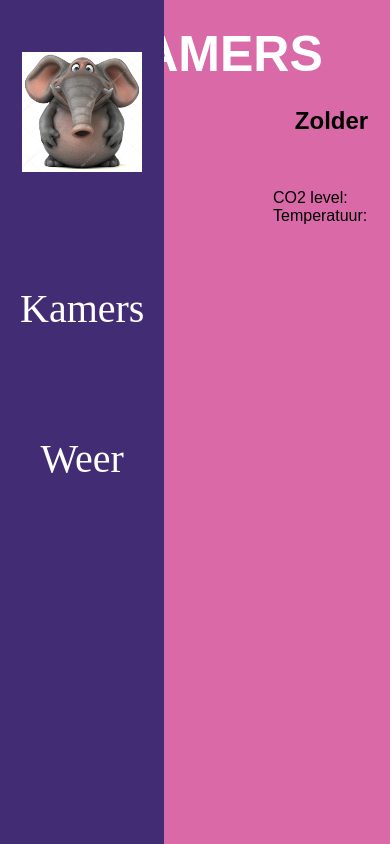
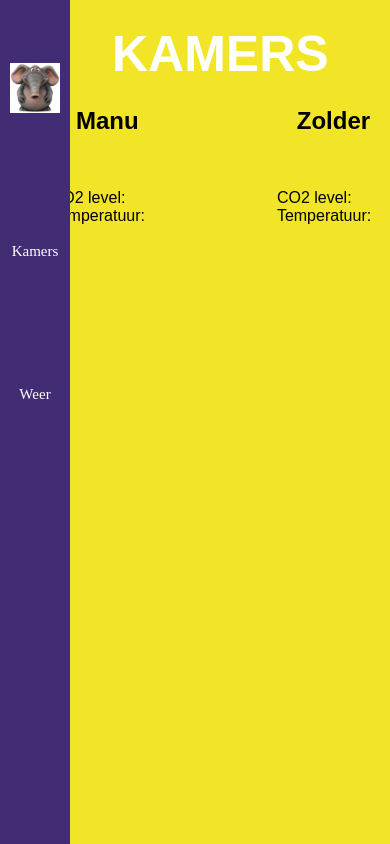
Before and after one commit to ManuVleurick/home_website, a Flask app: page / in a window 390 px wide, after a click on "Kamers". Run offline with Flask 2, Linux system fonts and the light colour scheme.

Commit message:
added first type of responsiveness for laptops and mobile phones

```diff
--- a/static/css/home_style.css
+++ b/static/css/home_style.css
@@ -131,3 +131,105 @@
 @keyframes fadeIn {
     100% { opacity:1 }
 }
+
+/* laptop */
+@media screen and (max-width: 1440px) {
+    nav a img {
+        width: 80px;
+        height: 80px;
+    }
+
+    nav a {
+        font-size: 20px;
+        color: #fff;
+        text-decoration: none;
+        padding: 10px;
+        text-align: center;
+    }
+
+    #kamers_section {
+        background:var(--complimentary-color);
+      }
+
+    #kamers_section {
+        display:grid;
+        grid-template-columns: 30px 170px 170px 170px;
+        grid-template-rows: 10% 10% 80%;
+        grid-template-areas:
+        ". . header ."
+        ". kamer1 . kamer2"
+        ". info_kamer1 . info_kamer2"
+    }
+
+    #kamer1 {
+        grid-area: kamer1;
+    }
+
+    #kamer2 {
+        grid-area: kamer2;
+    }
+
+    #info_kamer1 {
+        grid-area:info_kamer1;
+    }
+
+    #info_kamer2 {
+        grid-area:info_kamer2;
+    }
+
+    section:target h1 {
+        opacity: 0;
+        animation: 1s fadeIn forwards .5s;
+        grid-area: header;
+    }
+}
+
+@media screen and (max-width: 670px) {
+    nav a img {
+        width: 50px;
+        height: 50px;
+    }
+    nav a {
+        font-size: 15px;
+        color: #fff;
+        text-decoration: none;
+        padding: 10px;
+        text-align: center;
+    }
+
+    #kamers_section {
+        background:var(--contrast-color);
+      }
+
+    #kamers_section {
+        display:grid;
+        grid-template-columns: 13% 29% 29% 29%;
+        grid-template-rows: 10% 10% 80%;
+        grid-template-areas:
+        ". . header ."
+        ". kamer1 . kamer2"
+        ". info_kamer1 . info_kamer2"
+    }
+
+    #kamer1 {
+        grid-area: kamer1;
+    }
+
+    #kamer2 {
+        grid-area: kamer2;
+    }
+
+    #info_kamer1 {
+        grid-area:info_kamer1;
+    }
+
+    #info_kamer2 {
+        grid-area:info_kamer2;
+    }
+
+    section:target h1 {
+        opacity: 0;
+        animation: 1s fadeIn forwards .5s;
+        grid-area: header;
+    }
+}
```
